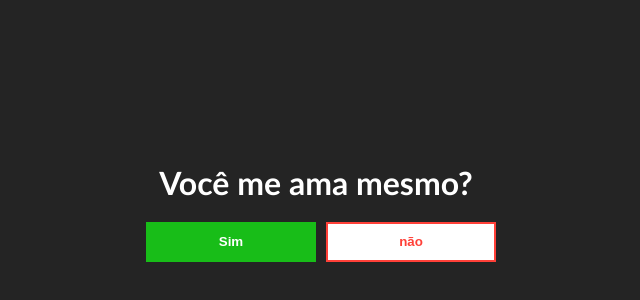
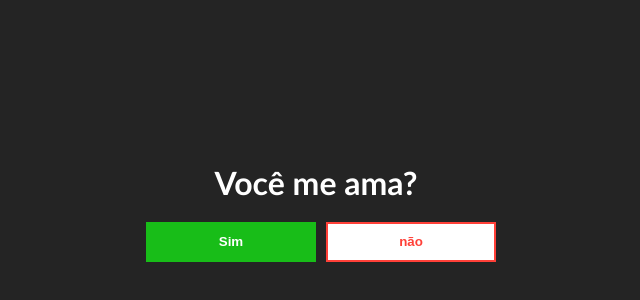
Before and after one commit to 021JGDEVadm/firestar_money.github.io, a plain HTML site: page index.html in a window 1280 px wide. Shown: the part 208-508 px from the top of the page, without its empty margins (324-964 px from the left). Drawn offline with Linux system fonts and the light colour scheme.

Commit message:
Update index.html

```diff
--- a/index.html
+++ b/index.html
@@ -8,7 +8,7 @@
 </head>
 <body>
     <main>
-        <h1>Você me ama mesmo?</h1>
+        <h1>Você me ama?</h1>
         <div class="btn-ctn">
             <button class="yes" onclick="sendMessage(true)">Sim</button>
             <button class="no" onclick="sendMessage(false)">não</button>
```
